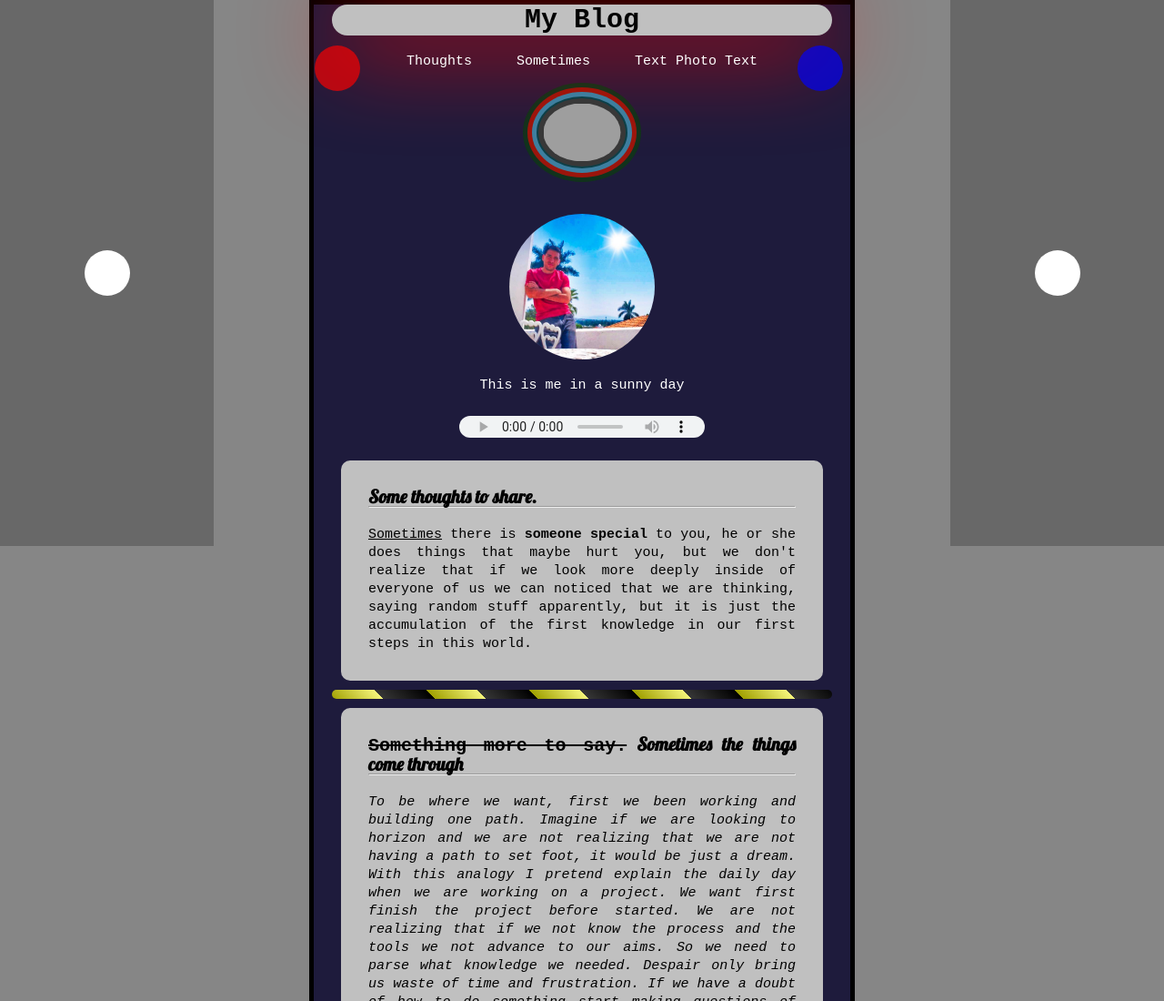
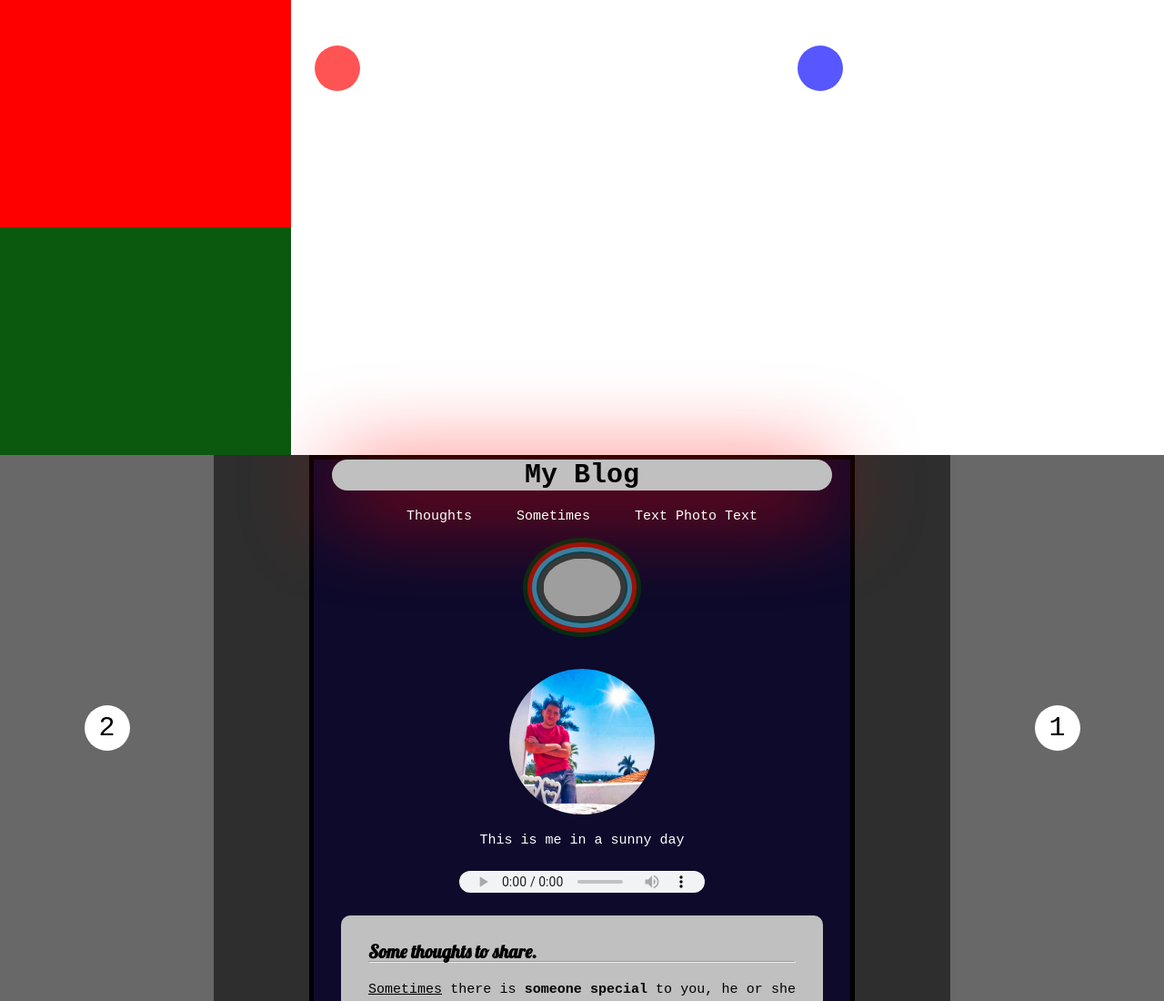
Before and after one commit to er-contreras/myblog, a plain HTML site: page index.html in a window 1280 px wide. Shown: the top 1100 px of the page at 91% size. Drawn offline with Linux system fonts and the light colour scheme; grey boxes are pictures that could not be loaded.

Commit message:
Name changed

```diff
--- a/index.html
+++ b/index.html
@@ -10,13 +10,20 @@
   rel="stylesheet" type="text/css">
 </head>
 <body>
+  <div id="father">
+    <!-- Using Flex -->
+    <div id="box-container">
+      <div id="box-1"></div>
+      <div id="box-2"></div>
+    </div>
 
+    <!-- Using Position relative and absolute -->
     <div class="square-left">
-    <div class="ball"></div>
+      <div class="ball1">2</div>
     </div>
 
     <div class="square-right">
-    <div class="ball2"></div>
+      <div class="ball2">1</div>
     </div>
 
 
@@ -146,6 +153,7 @@
       </footer>
 
     </div>
+  </div>
   <script src="/scripts/script.js"></script>
 </body>
 </html>
--- a/styles/style.css
+++ b/styles/style.css
@@ -6,12 +6,41 @@
 }
 
 /* Here star the divs left and right ---------------------------------> */
+#father {
+  font-size: 15px;
+  background-color: #2e2e2e;
+  position: relative;
+}
+
+#box-container {
+  background-color: #ffffff;
+  display: flex;
+  flex-direction: column;
+  height: 500px;
+  /* justify-content: space-between; */
+  z-index: -1;
+}
+
+#box-1 {
+  background-color: red;
+  width: 25%;
+  height: 100%;
+  display: flex;
+}
+
+#box-2 {
+  background-color: rgb(11, 88, 15);
+  width: 25%;
+  height: 100%;
+}
+
 .square-left {
   background: rgb(104, 104, 104);
   width: 235px;
   height: 600px;
   position: absolute;
   left: 0;
+  /* z-index: -1; */
 }
 
 .square-right {
@@ -20,9 +49,10 @@
   height: 600px;
   position: absolute;
   right: 0;
+  /* z-index: -1; */
 }
 
-.ball, .ball2 {
+.ball1, .ball2 {
   background: rgb(255, 255, 255);
   width: 50px;
   height: 50px;
@@ -31,6 +61,9 @@
   top: 50%;
   left: 50%;
   transform: translate(-50%, -50%);
+  text-align: center;
+  line-height: 50px;
+  font-size: 30px;
 }
 
 /* Here is the shortcut? -------------------------------------- */
@@ -39,10 +72,6 @@
   --background-form: tomato;
 }
 
-body {
-  font-size: 15px;
-  background-color: #868686;
-}
 
 h1 {
   box-shadow: 0px 12px 100px 0px rgb(253, 0, 0);
```
Lines whose indentation alone changed are shown as unchanged.
